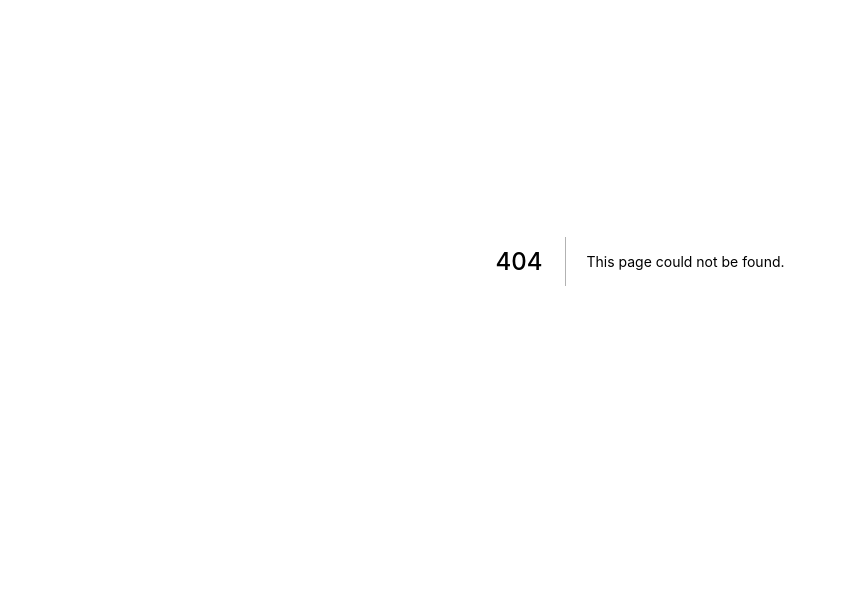
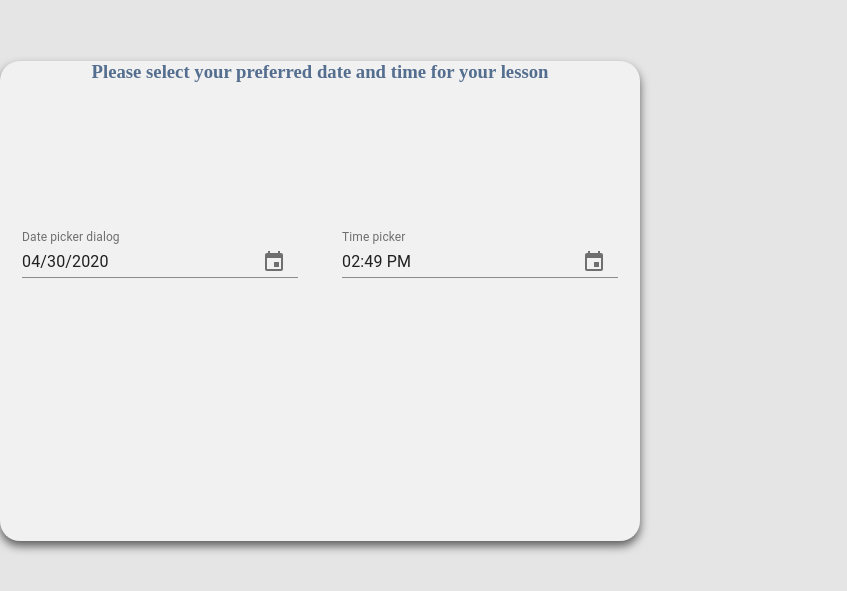
Before and after one commit to SchoolOfCode/final-project-stretch-goals, a Next.js app in the folder client/: page /components/BookLesson in a window 1280 px wide. Before the commit this address had no page. Shown: the part 139-730 px from the top of the page, without its empty margins (0-847 px from the left). Built offline with nearby package versions, Linux system fonts and the light colour scheme; a web font is replaced by a local one.

Commit message:
booking system started. Have state and able to render. Need to add button to confirm booking that will control all state changes. Also add post requests etc...

```diff
--- a/client/pages/components/BookLesson/BookLesson.module.css
+++ b/client/pages/components/BookLesson/BookLesson.module.css
@@ -1,10 +1,19 @@
 .bookingCard {
-  height: 40vh;
+  position: absolute;
+  top: 25vh;
+  height: 60vh;
   width: 50vw;
+  z-index: 10;
+  background-color: var(--theme-color-3);
+  color: var(--theme-color-1);
+  border-radius: 20px;
+  box-shadow: 0 5px 10px var(--shadow-color);
+  row-gap: 1vh;
   display: grid;
   grid-template-areas:
     "header"
-    "picker";
+    "picker"
+    "confirmation";
 }
 
 .header {
@@ -15,3 +24,8 @@
 .picker {
   grid-area: picker;
 }
+
+.confirmation {
+  grid-area: confirmation;
+  text-align: center;
+}
--- /dev/null
+++ b/client/pages/components/BookLesson/index.js
@@ -0,0 +1,36 @@
+import MaterialUIPickers from "../MaterialUIPickers";
+import css from "./BookLesson.module.css";
+
+export default function BookLesson() {
+  const [confirmationDisplayed, setConfirmationDisplayed] = React.useState(
+    false
+  );
+  const [selectedDate, setSelectedDate] = React.useState(
+    new Date("2020-04-30 14:49:54")
+  );
+  //const dateArray = [selectedDate];
+
+  return (
+    <>
+      <div className={css.bookingCard}>
+        <h3 className={css.header}>
+          Please select your preferred date and time for your lesson
+        </h3>
+        <div className={css.picker}>
+          {console.log(typeof selectedDate)}
+          <MaterialUIPickers
+            confirmationDisplayed={confirmationDisplayed}
+            setConfirmationDisplayed={setConfirmationDisplayed}
+            selectedDate={selectedDate}
+            setSelectedDate={setSelectedDate}
+          />
+          {confirmationDisplayed && (
+            <p className={css.confirmation}>
+              You have booked an appointment for {JSON.stringify(selectedDate)}
+            </p>
+          )}
+        </div>
+      </div>
+    </>
+  );
+}
--- a/client/pages/components/MaterialUIPickers/index.js
+++ b/client/pages/components/MaterialUIPickers/index.js
@@ -8,14 +8,18 @@ import {
   KeyboardDatePicker
 } from "@material-ui/pickers";
 
-export default function MaterialUIPickers() {
+export default function MaterialUIPickers({
+  selectedDate,
+  setSelectedDate,
+  setConfirmationDisplayed,
+  confirmationDisplayed
+}) {
   // The first commit of Material-UI
-  const [selectedDate, setSelectedDate] = React.useState(
-    new Date("2014-08-18T21:11:54")
-  );
 
   const handleDateChange = date => {
     setSelectedDate(date);
+    setConfirmationDisplayed(true);
+    console.log(selectedDate);
   };
 
   return (
@@ -32,6 +36,7 @@ export default function MaterialUIPickers() {
             KeyboardButtonProps={{
               "aria-label": "change date"
             }}
+            selectedDateProp={selectedDate}
           />
           <KeyboardTimePicker
             margin="normal"
```
Also changed, not shown: client/pages/components/BookLesson/BookLesson.js (deleted, +0 -18 lines), client/pages/components/SearchTutorsWithFilters/SearchResults/SearchResults.js (+12 -1 lines), client/pages/components/SearchTutorsWithFilters/SearchResults/TutorDetails/index.js (+12 -2 lines).
